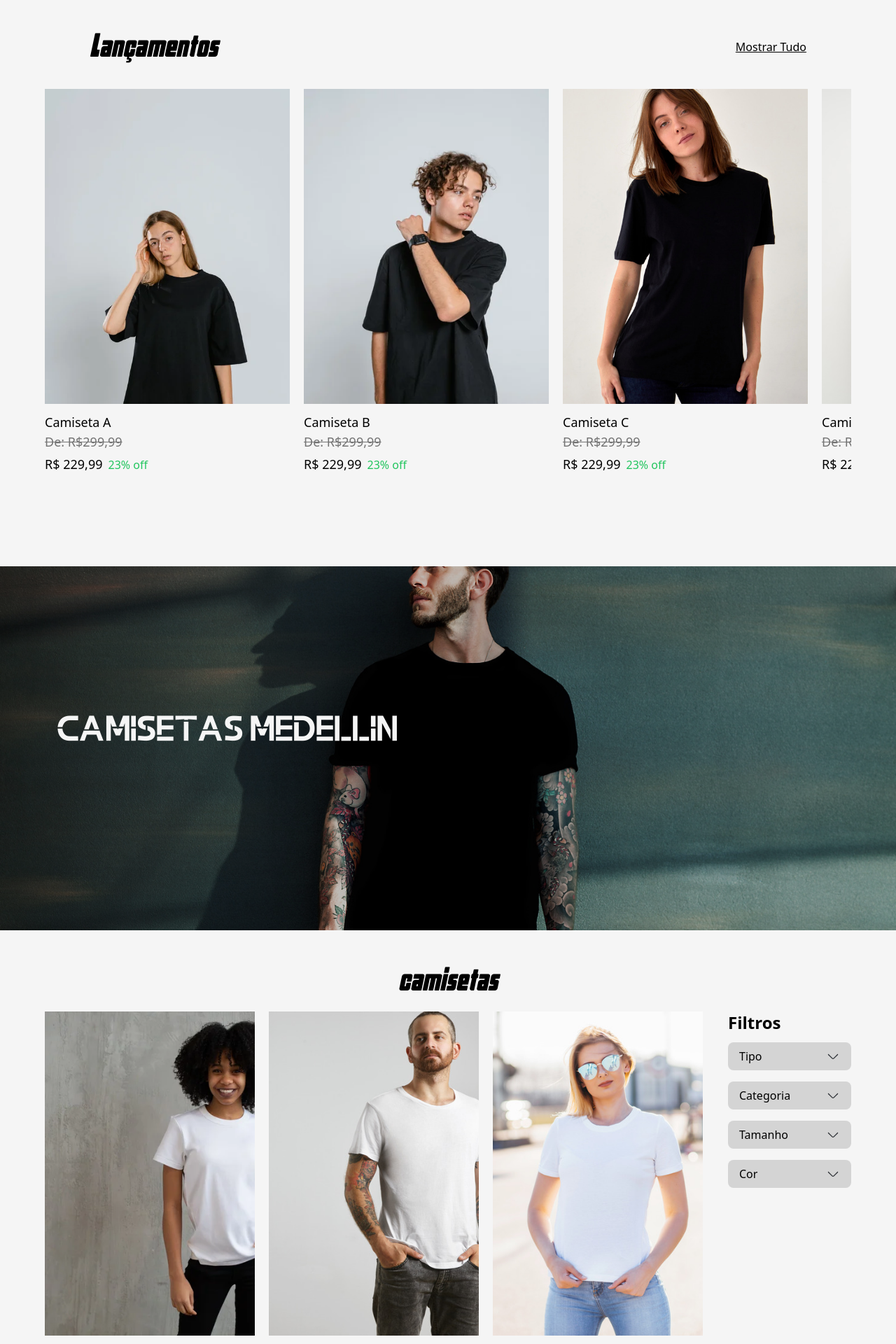
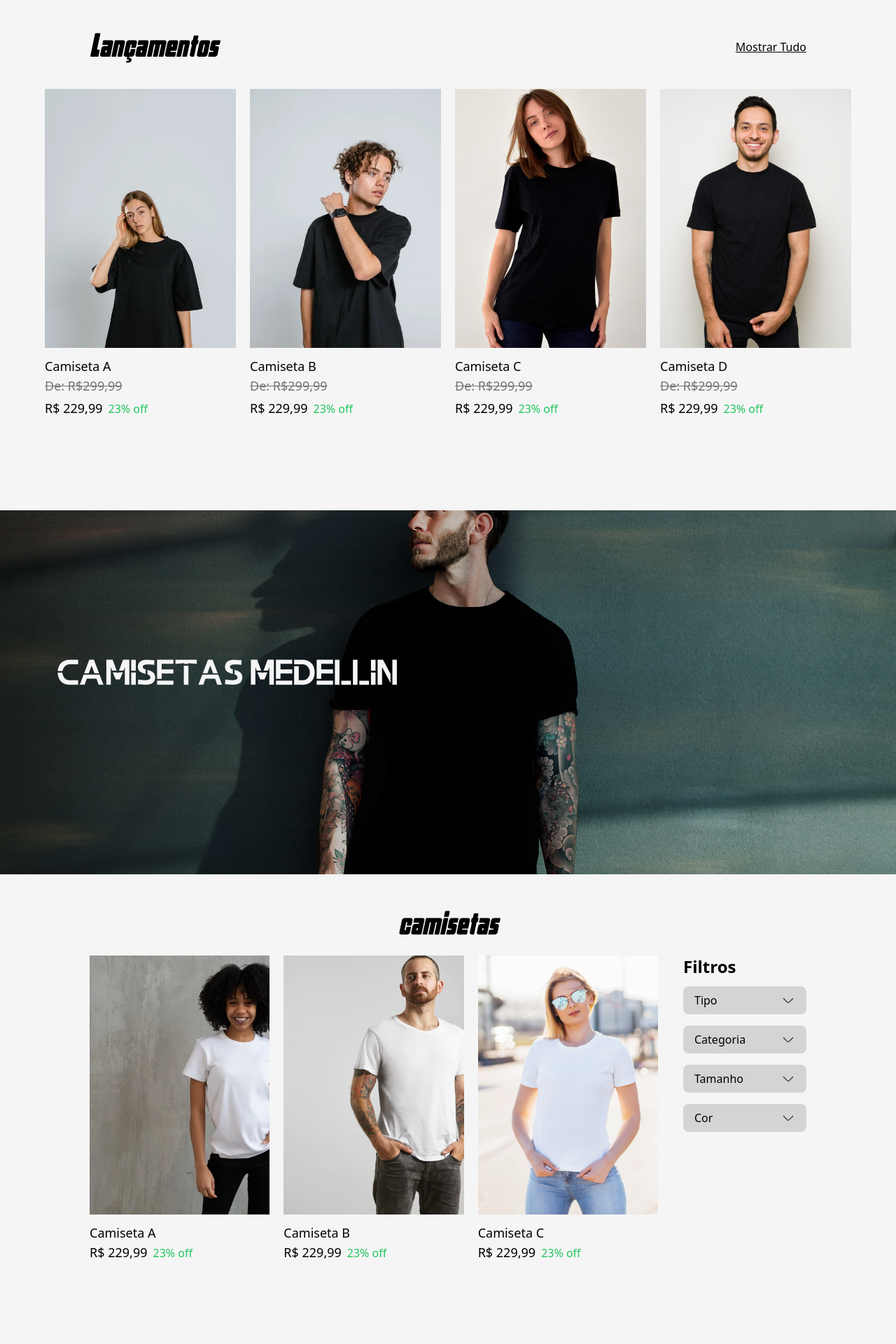
Before and after one commit to medellinoriginalcompany/front-end, a React (Vite) app: page / in a window 1280 px wide. Shown: the part 840-2760 px from the top of the page at 70% size. Built offline with nearby package versions, Linux system fonts and the light colour scheme; no server answers.

Commit message:
Começo de responsividade para telas HD

```diff
--- a/src/components/home/Cards/DiscountProductCard.tsx
+++ b/src/components/home/Cards/DiscountProductCard.tsx
@@ -18,7 +18,7 @@ class DiscountProductCard extends Component<Props, State> {
   render() {
     return (
       <Link to='/'>
-        <img src={this.props.model} alt="Modelo" className='min-w-[350px] h-[450px] object-cover' />
+        <img src={this.props.model} alt="Modelo" className='lg:w-[300px] lg:h-[370px] 2xl:min-w-[350px] 2xl:h-[450px] object-cover' />
         <div className='py-3 text-lg'>
           <p>
             {this.props.title}
--- a/src/components/home/Cards/ProductCard.tsx
+++ b/src/components/home/Cards/ProductCard.tsx
@@ -17,7 +17,7 @@ class ProductCard extends Component<Props, State> {
   render() {
     return (
       <Link to='/'>
-        <img src={this.props.model} alt="Modelo" className='w-[349px] h-[463px] object-cover' />
+        <img src={this.props.model} alt="Modelo" className='lg:w-[300px] lg:h-[370px] 2xl:min-w-[350px] 2xl:h-[450px] object-cover' />
         <div className='py-3 text-lg'>
           <p>
             {this.props.title}
--- a/src/components/home/Tshirts/Tshirts.tsx
+++ b/src/components/home/Tshirts/Tshirts.tsx
@@ -14,8 +14,8 @@ export const Tshirts = () => {
         title='Camisetas Medellin'
       />
 
-      <div className='lg:max-w-6xl mx-auto space-y-5'>
-        <div className='lg:max-w-5xl mx-auto'>
+      <div className='lg:max-w-5xl 2xl:max-w-6xl mx-auto space-y-5'>
+        <div className='2xl:max-w-5xl mx-auto'>
           <h2 className='font-hubba-oblique text-5xl text-center lowercase'>
             Camisetas
           </h2>
```
